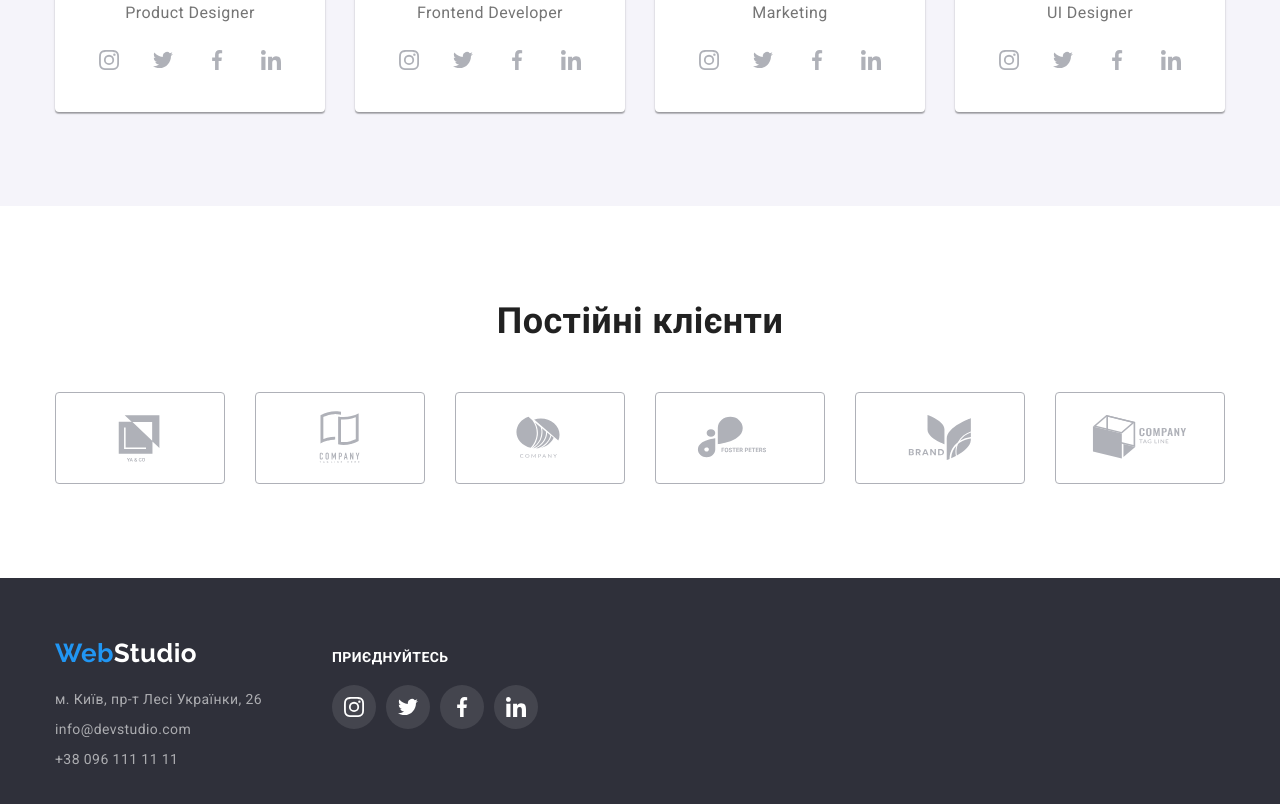
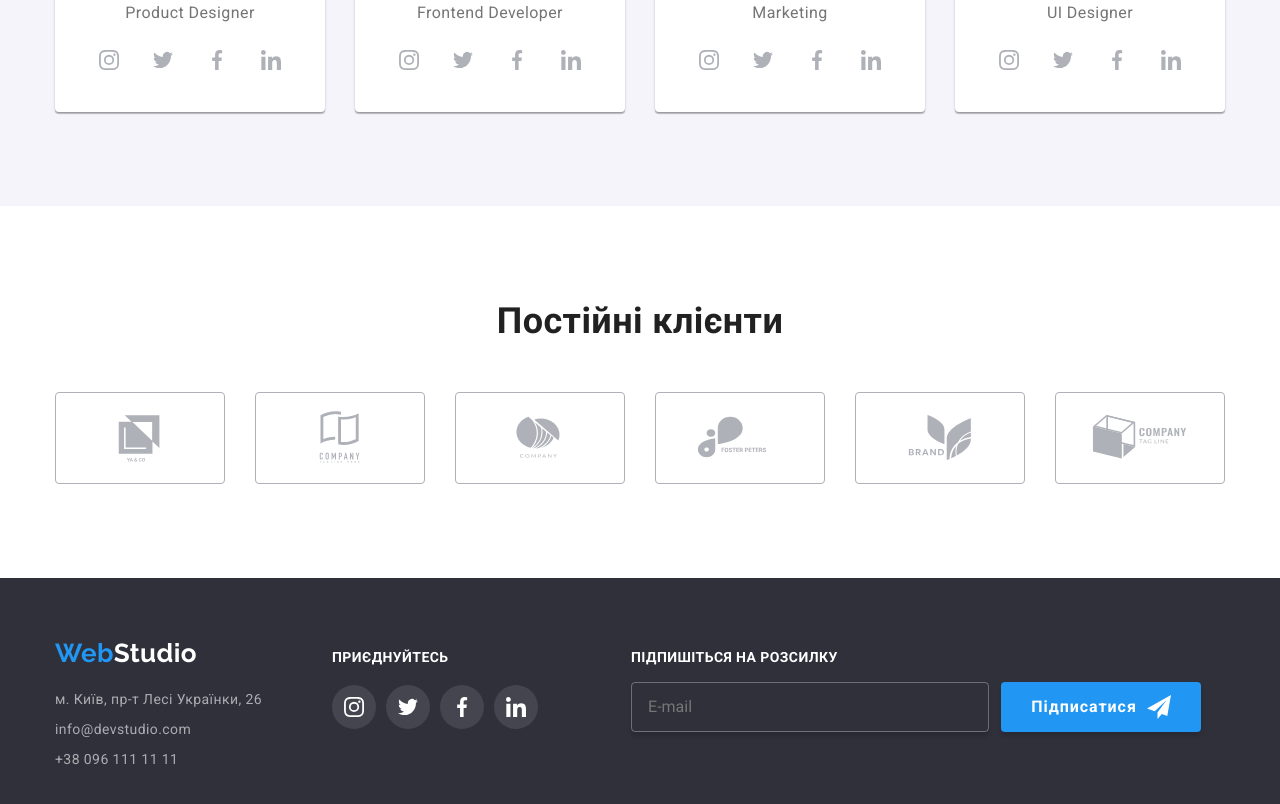
Before and after one commit to Khavkin/goit-markup-hw-06, a plain HTML site: page index.html in a window 1280 px wide. Shown: the part 2100-2904 px from the top of the page. Drawn offline with nearby package versions, Linux system fonts and the light colour scheme.

Commit message:
добавляет форму в футер

```diff
--- a/css/styles.css
+++ b/css/styles.css
@@ -623,6 +623,72 @@ footer .social-icon {
   fill: var(--main-white-color);
 }
 
+.form-wrap {
+  margin-left: 93px;
+}
+
+.subscribe-form {
+  width: 570px;
+  height: 86px;
+
+  position: relative;
+}
+
+.label-email {
+  font-weight: 700;
+  font-size: 14px;
+  line-height: 1.14;
+  letter-spacing: 0.03em;
+  text-transform: uppercase;
+
+  color: var(--main-white-color);
+}
+
+.input-email {
+  width: 358px;
+  padding: 14px 16px;
+
+  position: absolute;
+  left: 0;
+  bottom: 0;
+
+  font-size: 16px;
+  line-height: 1.25;
+
+  background-color: transparent;
+  border: 1px solid rgba(255, 255, 255, 0.3);
+  box-shadow: 0px 4px 4px rgba(0, 0, 0, 0.15);
+  border-radius: 4px;
+}
+
+.btn-subscribe {
+  width: 200px;
+  height: 50px;
+
+  display: flex;
+  align-items: center;
+  justify-content: center;
+  gap: 10px;
+
+  position: absolute;
+  right: 0;
+  bottom: 0;
+
+  font-weight: 700;
+  font-size: 16px;
+  line-height: 1.875;
+  letter-spacing: 0.06em;
+  color: var(--main-white-color);
+  background-color: var(--accent-color);
+  border: none;
+  border-radius: 4px;
+  box-shadow: 0px 4px 4px rgba(0, 0, 0, 0.15);
+}
+
+.icon-send {
+  fill: currentColor;
+}
+
 /* portfolio.html */
 
 /* filter */
--- a/index.html
+++ b/index.html
@@ -445,6 +445,18 @@
               </li>
             </ul>
           </div>
+          <div class="form-wrap">
+            <form action="" class="subscribe-form">
+              <label class="label-email" for="email">Підпишіться на розсилку</label>
+              <input class="input-email" type="email" name="email" placeholder="E-mail" />
+              <button class="btn-subscribe" type="submit">
+                Підписатися
+                <svg class="icon-send" width="24" height="24">
+                  <use href="./images/icons.svg#icon-send"></use>
+                </svg>
+              </button>
+            </form>
+          </div>
         </div>
       </footer>
       <div class="backdrop is-hidden" data-modal>
```
